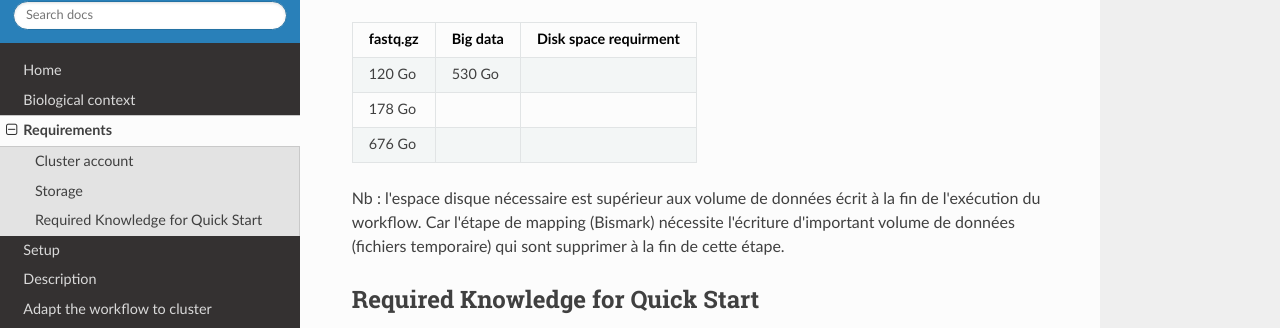
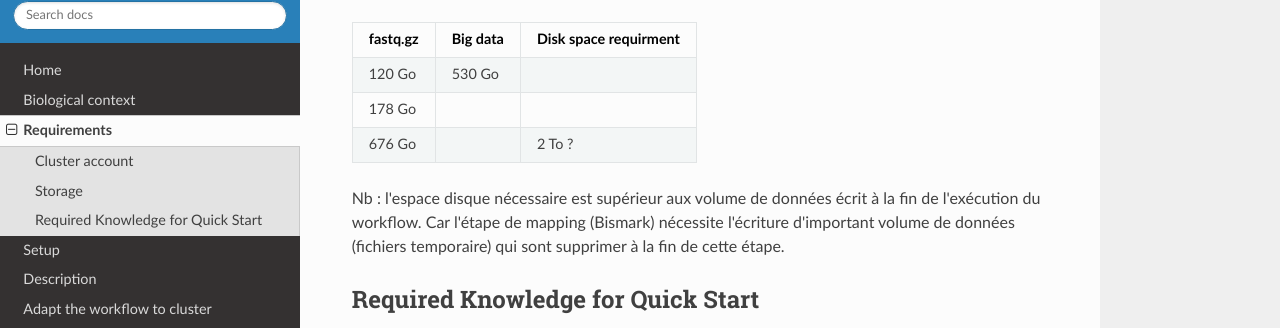
Before and after one commit to parisepigenetics/Methylator-Documentation, an MkDocs documentation site: the page built from docs/before_start.md, in a window 1280 px wide and 900 px high, scrolled down 588 px. Shown: the part 123-451 px from the top of the window. Built offline with MkDocs 1.6.1, drawn with Linux system fonts in a browser that asks for light colours; nearby versions of some CDN libraries.

Commit message:
Update before_start.md

```diff
--- a/docs/before_start.md
+++ b/docs/before_start.md
@@ -21,7 +21,7 @@ Depending on your analyses, the disk space required to run the workflow can vary
 | -------- | -------- | --------------------- |
 | 120 Go   | 530 Go   |                       |
 | 178 Go   |          |                       |
-| 676 Go   |          |                       |
+| 676 Go   |          |          2 To ?       |
 
 Nb : l'espace disque nécessaire est supérieur aux volume de données écrit à la fin de l'exécution du workflow. Car l'étape de mapping (Bismark) nécessite l'écriture d'important volume de données (fichiers temporaire) qui sont supprimer à la fin de cette étape.
 
```
